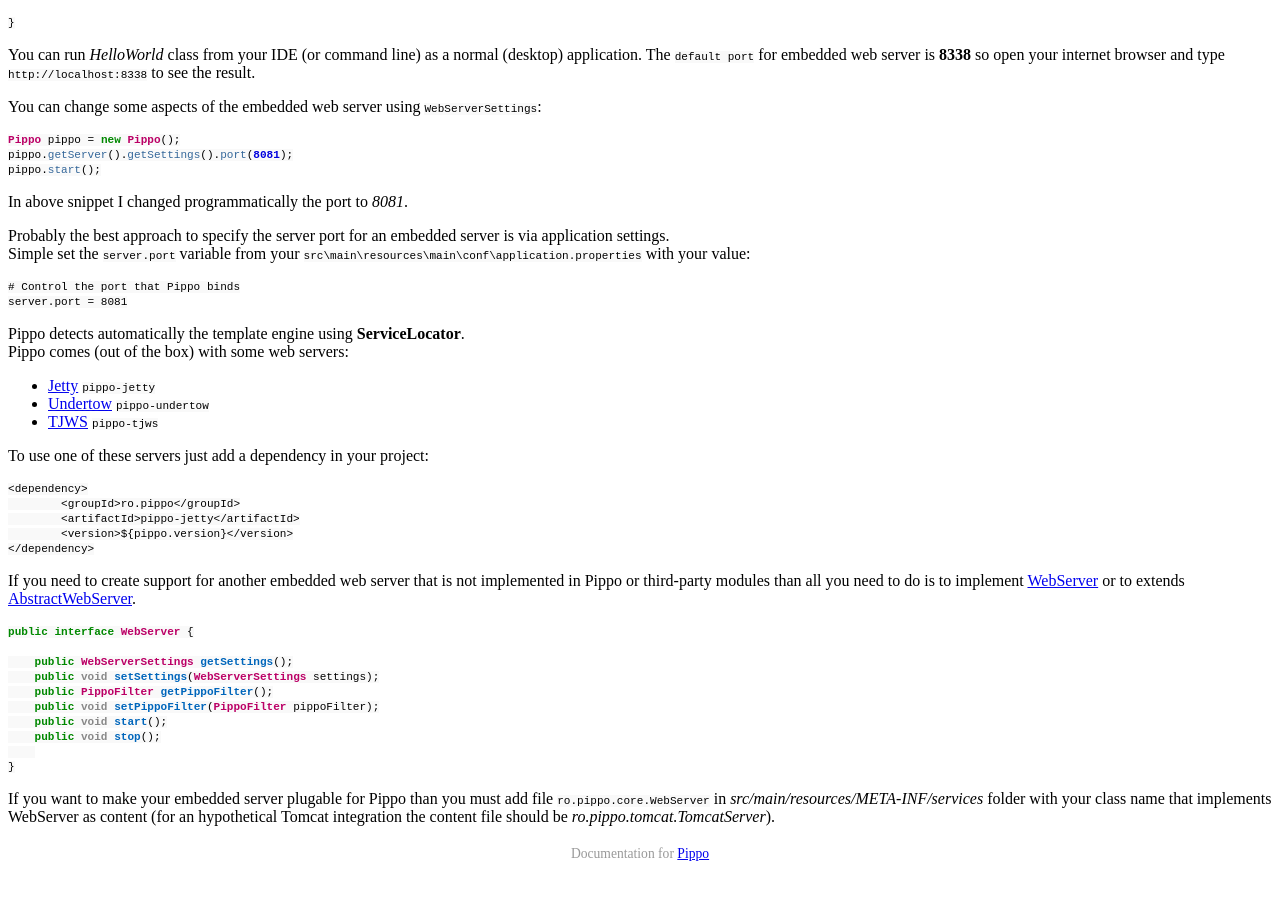
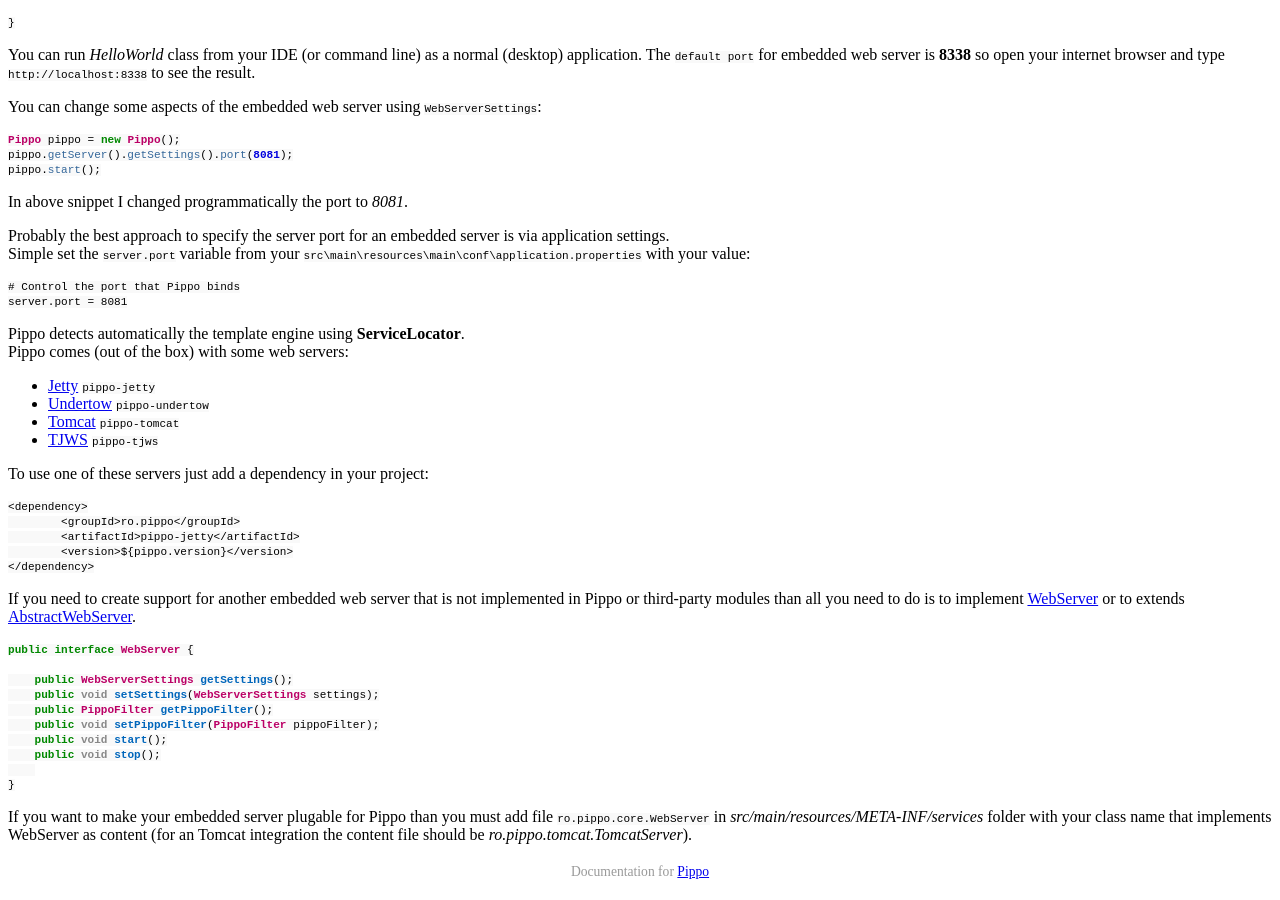
Before and after one commit to pippo-java/pippo.github.io, a Jekyll site: the page built from _posts/2015-03-17-server.md, in a window 1280 px wide and 900 px high, scrolled down 981 px. Built offline with Jekyll 4.4.1, drawn with Linux system fonts in a browser that asks for light colours; Markdown is read by kramdown in place of the engine named in the settings; a style sheet for code colours, icons or effects is not loaded.

Commit message:
Weld description page

```diff
--- a/_posts/2015-03-17-server.md
+++ b/_posts/2015-03-17-server.md
@@ -53,6 +53,7 @@ Pippo comes (out of the box) with some web servers:
 
 - [Jetty](http://eclipse.org/jetty) `pippo-jetty`
 - [Undertow](http://undertow.io) `pippo-undertow`
+- [Tomcat](http://tomcat.apache.org) `pippo-tomcat`
 - [TJWS](http://tjws.sourceforge.net) `pippo-tjws`
 
 To use one of these servers just add a dependency in your project:
@@ -83,4 +84,4 @@ public interface WebServer {
 
 If you want to make your embedded server plugable for Pippo than you must add file
 `ro.pippo.core.WebServer` in _src/main/resources/META-INF/services_ folder with your class name that implements
-WebServer as content (for an hypothetical Tomcat integration the content file should be _ro.pippo.tomcat.TomcatServer_).
+WebServer as content (for an Tomcat integration the content file should be _ro.pippo.tomcat.TomcatServer_).
```
